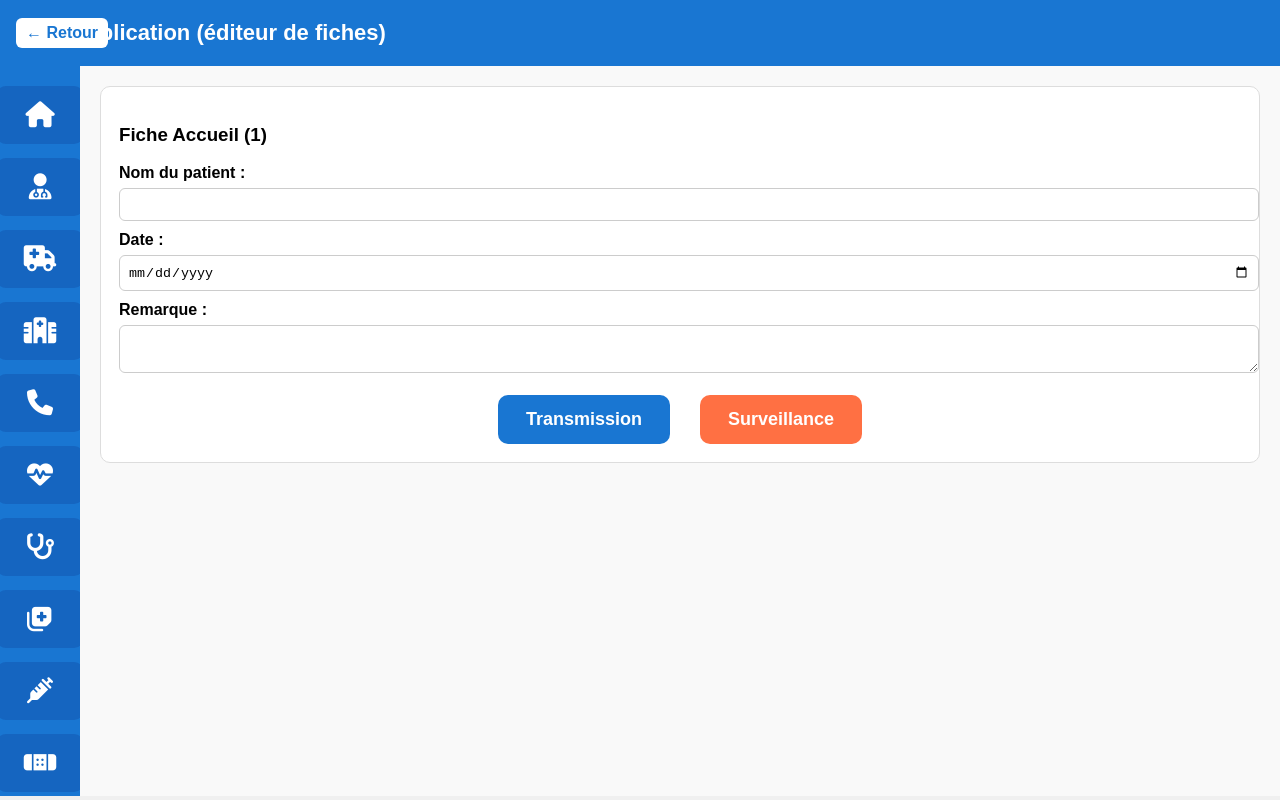
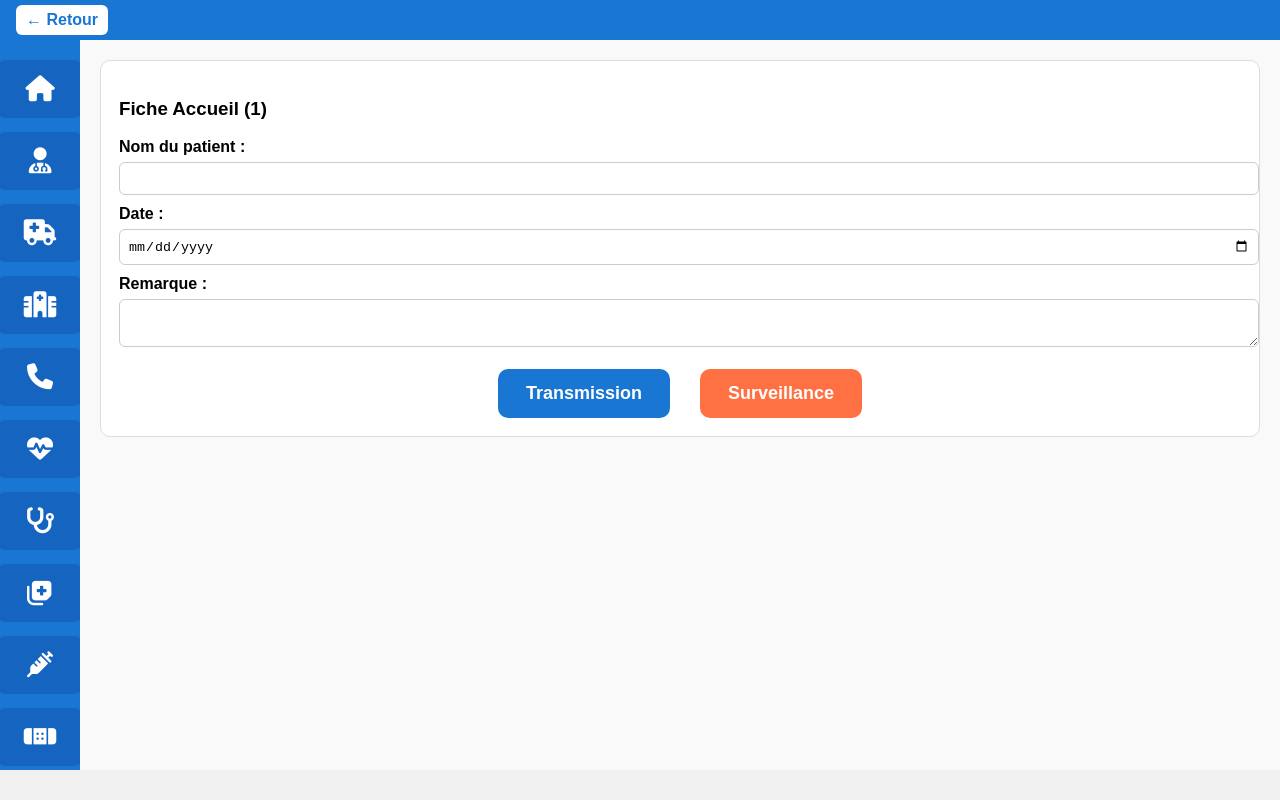
Before and after one commit to garryslink/ESO, a plain HTML site: page menu.html in a window 1280 px wide. Drawn offline with Linux system fonts and the light colour scheme.

Commit message:
Update menu.html

```diff
--- a/menu.html
+++ b/menu.html
@@ -41,7 +41,6 @@
 
   <div class="topbar">
     <button class="back-btn" onclick="goBack()">← Retour</button>
-    Mon Application (éditeur de fiches)
   </div>
 
   <div class="container">
```
